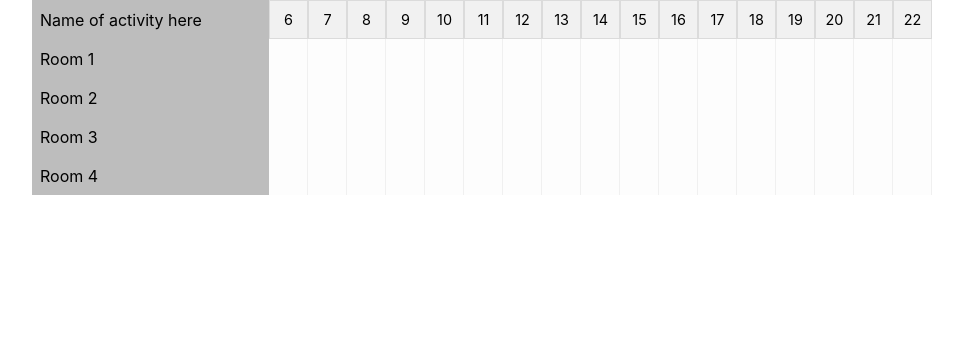
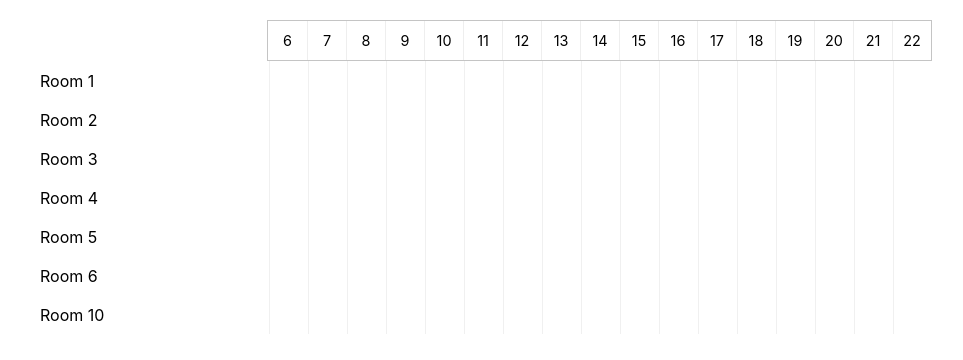
Before and after one commit to johnnydevster/simplebooker, a React (Create React App) app: page / in a window 1280 px wide. Shown: the top 360 px of the page, without its empty margins (158-1121 px from the left). Built offline with nearby package versions, Linux system fonts and the light colour scheme.

Commit message:
Changed styling on main grid.

```diff
--- a/src/App.js
+++ b/src/App.js
@@ -13,14 +13,16 @@ function App() {
     "Room 1",
     "Room 2",
     "Room 3",
-    "Room 4"
+    "Room 4",
+    "Room 5",
+    "Room 6",
+    "Room 10"
   ]
 
   return (
     <div className="booking-main">
       <div className="headers-row">
         <div className="activity-header">
-          <span>Name of activity here</span>
         </div>
         <div className="times-header">
           { bookableTimes.map((time) => {
@@ -32,13 +34,15 @@ function App() {
         return (
           <div className="activity-container">
             <div className="activity">
-              {activity}
+              { activity }
             </div>
+
             <div className="time-row">
-              {bookableTimes.map((time) => {
-                return <div className="timecell"></div>
-              })}
+              { bookableTimes.map((time) => {
+                return <div className="bookcell"></div>
+              }) }
             </div>
+
           </div>
           )
       }) }
@@ -48,12 +52,3 @@ function App() {
 }
 
 export default App;
-
-/* <div className="activity-row">
-        {activities.map((activity) => {
-          return <div className="activity">{activity}</div>
-        })}
-      </div>
-      <div className="time-row">
-
-      </div> */
--- a/src/App.scss
+++ b/src/App.scss
@@ -142,14 +142,13 @@ ul {
 
   .booking-main {
     width: 900px;
-    margin: auto;
+    margin: 20px auto;
   }
 
   .headers-row, .activity-container {
     display: flex;
     align-items: center;
     justify-content: space-between;
-    background-color: rgb(189, 189, 189);
   }
 
   .activity-header, .activity {
@@ -160,33 +159,43 @@ ul {
   .times-header {
     display: flex;
     margin: 0;
+    border: 1.5px solid rgb(196, 196, 196);
 
-    > * {
+
+
+  }
+
+  .timecell {
     font-size: 0.9rem;
     display: flex;
     justify-content: center;
     align-items: center;
-      background-color: rgb(241, 241, 241);
     width: 39px;
     height: 39px;
-      border: 0.5px solid rgb(219, 219, 219);
+    border-left: 0.5px solid rgb(238, 238, 238);
 
+    &:first-child {
+      border-left: none;
     }
+
   }
 
   .time-row {
     display: flex;
-    margin: 0;
 
-    > * {
+
+
+  }
+
+
+  .bookcell {
+
     font-size: 0.9rem;
     display: flex;
     justify-content: center;
     align-items: center;
-      background-color: rgb(253, 253, 253);
     width: 39px;
     height: 39px;
-      border-right: 0.5px solid rgb(240, 240, 240);
+    border-left: 0.5px solid rgb(240, 240, 240);
 
   }
-  }
```
Lines whose indentation alone changed are shown as unchanged.
